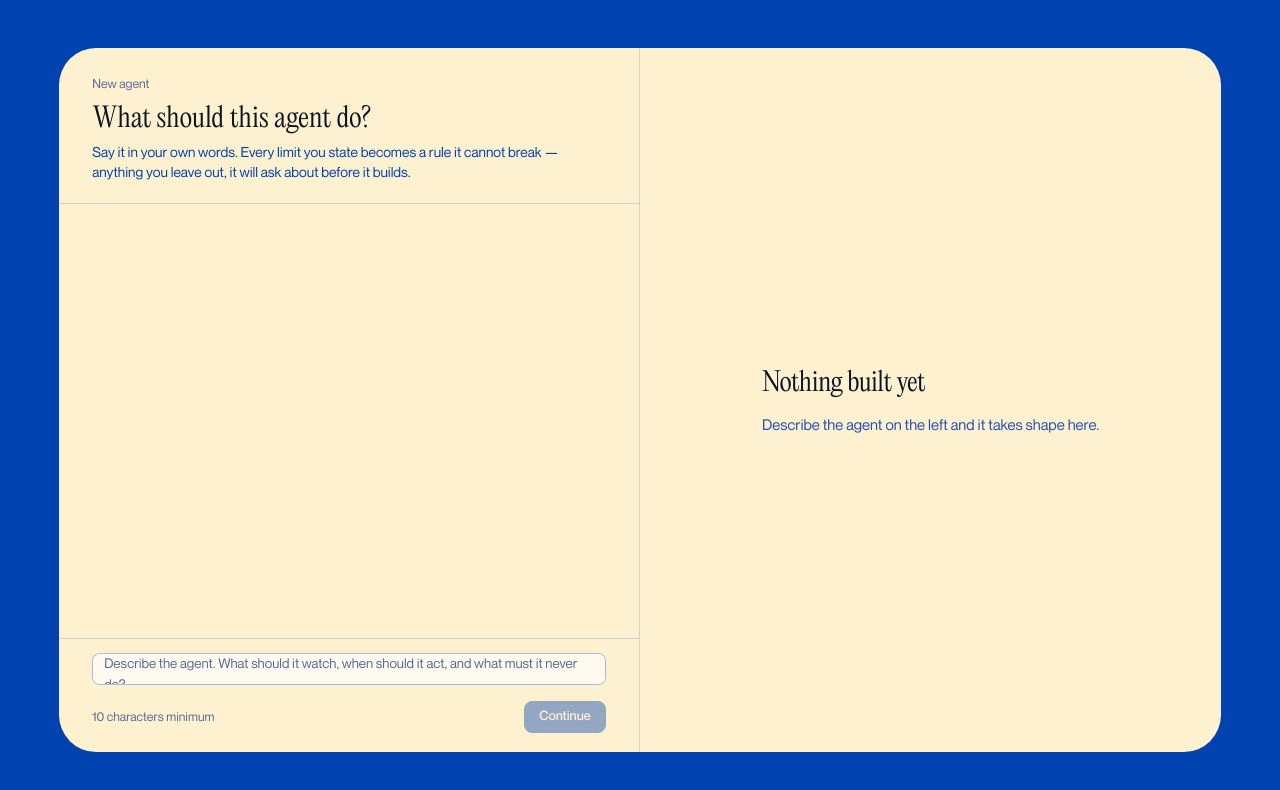
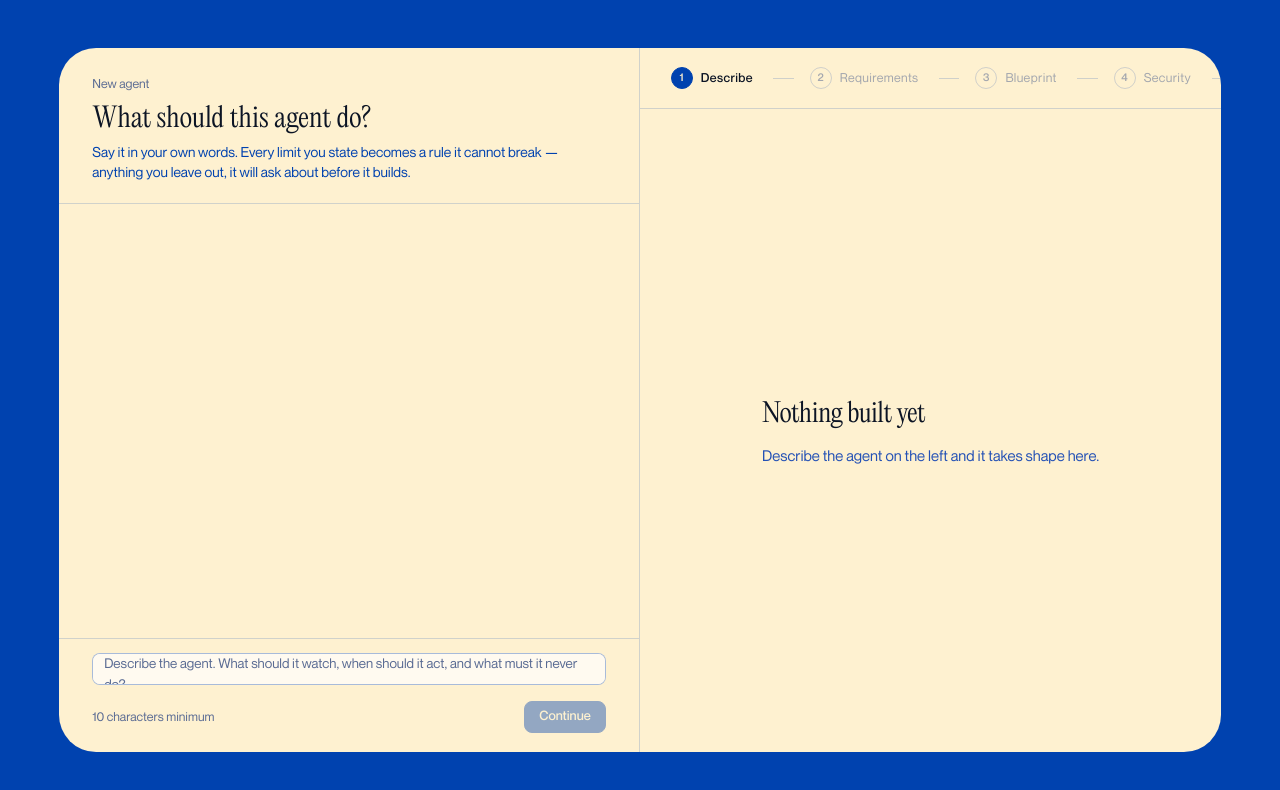
Before and after one commit to austinjeremiah/Kido, a Next.js app in the folder frontend/: page /new in a window 1280 px wide. Shown: the top 790 px of the page. Built offline with nearby package versions, Linux system fonts and the light colour scheme.

Commit message:
Added steps nav bar

```diff
--- a/frontend/app/new/page.tsx
+++ b/frontend/app/new/page.tsx
@@ -14,10 +14,12 @@
  */
 import { useState } from 'react';
 import { PromptComposer } from '@/components/create/PromptComposer';
+import { CreateSteps, type CreateStepId } from '@/components/create/CreateSteps';
 import { EmptyState } from '@/components/studio/primitives';
 
 export default function CreatePage() {
   const [prompt, setPrompt] = useState<string | null>(null);
+  const step: CreateStepId = prompt ? 'REQUIREMENTS' : 'DESCRIBE';
 
   return (
     <div className="kc">
@@ -40,6 +42,8 @@ export default function CreatePage() {
         </section>
 
         <section className="kc-half kc-half--right">
+          <CreateSteps current={step} />
+          <div className="kc-stage">
             {prompt ? (
               <EmptyState
                 title="Reading the description"
@@ -51,6 +55,7 @@ export default function CreatePage() {
                 body="Describe the agent on the left and it takes shape here."
               />
             )}
+          </div>
         </section>
       </div>
     </div>
--- a/frontend/components/create/CreateSteps.tsx
+++ b/frontend/components/create/CreateSteps.tsx
@@ -1,21 +1,23 @@
 'use client';
 
 /**
- * The pipeline, named in the top bar.
+ * The pipeline, across the top of the pane it drives.
  *
  * These are the backend's real stages, not a decorative progress bar: INTAKE
  * through EXPORT_READY, collapsed to the seven a person cares about. REPAIR is
  * folded into Build because it is a loop back into it rather than a step
  * forward, and SIMULATE and FINAL_VERIFY sit under Tests for the same reason.
  *
- * Approve is listed as its own step deliberately. It is the one place the build
- * stops and waits for a human, and burying it inside Build would hide the only
+ * Approve is listed on its own deliberately. It is the one place the build
+ * stops and waits for a human, and folding it into Build would hide the only
  * gate in the pipeline.
  *
- * Sized like the workbench's own .cl-badge (21px tall, 10.5px text) rather than
- * as hero-scale pills — this rides inside a 44px chrome bar next to the mark,
- * the same bar the product uses everywhere else.
+ * Not tabs: you cannot click ahead to a stage that has not happened. It reports
+ * where the build is, which is why it renders as a rail rather than as a
+ * TabStrip.
  */
+import { Check } from 'lucide-react';
+
 export const CREATE_STEPS = [
   { id: 'DESCRIBE', label: 'Describe' },
   { id: 'REQUIREMENTS', label: 'Requirements' },
@@ -32,23 +34,20 @@ export function CreateSteps({ current }: { current: CreateStepId }) {
   const index = CREATE_STEPS.findIndex((s) => s.id === current);
 
   return (
-    <nav className="kc-steps" aria-label="Agent creation progress">
-      <ol className="kc-steps__list">
+    <nav className="kc-rail" aria-label="Build progress">
+      <ol className="kc-rail__list">
         {CREATE_STEPS.map((step, i) => {
           const state = i < index ? 'done' : i === index ? 'current' : 'todo';
           return (
-            <li key={step.id} className="kc-steps__item" data-state={state}>
-              <span className="kc-steps__num" aria-hidden>
-                {i + 1}
+            <li key={step.id} className="kc-rail__step" data-state={state} aria-current={state === 'current' ? 'step' : undefined}>
+              <span className="kc-rail__dot" aria-hidden>
+                {state === 'done' ? <Check size={12} strokeWidth={3} /> : i + 1}
               </span>
-              <span className="kc-steps__label">{step.label}</span>
+              <span className="kc-rail__label">{step.label}</span>
             </li>
           );
         })}
       </ol>
-      <p className="kc-steps__compact">
-        {index + 1}/{CREATE_STEPS.length} · {CREATE_STEPS[index]?.label}
-      </p>
     </nav>
   );
 }
--- a/frontend/public/styles/create.css
+++ b/frontend/public/styles/create.css
@@ -43,6 +43,100 @@
 }
 
 .kc-half--right {
+  min-height: 0;
+}
+
+/* --- the build rail ------------------------------------------------------
+   Across the top of the pane it drives. Not tabs: you cannot click ahead to a
+   stage that has not happened, so it reports rather than navigates.
+
+   The connector is drawn on the dot's ::before rather than as its own element,
+   so the line lives in the same row as the number it joins and cannot drift
+   out of alignment with it. */
+.kc-rail {
+  flex: 0 0 auto;
+  padding: clamp(1.1rem, 2.4vh, 1.7rem) clamp(1.4rem, 2.4vw, 2.2rem);
+  border-bottom: 1px solid var(--cl-line);
+  overflow-x: auto;
+  scrollbar-width: none;
+}
+.kc-rail::-webkit-scrollbar { display: none; }
+
+.kc-rail__list {
+  display: flex;
+  align-items: center;
+  gap: 0;
+  margin: 0;
+  padding: 0;
+  list-style: none;
+  min-width: max-content;
+}
+
+.kc-rail__step {
+  display: inline-flex;
+  align-items: center;
+  gap: 8px;
+  position: relative;
+  padding-right: clamp(12px, 1.6vw, 26px);
+  white-space: nowrap;
+  font-size: 12.5px;
+  letter-spacing: 0.03em;
+  color: var(--cl-ink-3);
+  transition: color 0.35s ease;
+}
+
+/* the line that joins this step to the one before it */
+.kc-rail__step + .kc-rail__step::before {
+  content: '';
+  width: clamp(12px, 1.6vw, 26px);
+  height: 1px;
+  margin-right: 8px;
+  background: var(--cl-line-strong);
+}
+
+.kc-rail__dot {
+  display: inline-flex;
+  align-items: center;
+  justify-content: center;
+  width: 22px;
+  height: 22px;
+  flex: 0 0 auto;
+  border-radius: 50%;
+  border: 1px solid var(--cl-line-strong);
+  font-family: var(--medium), Arial, sans-serif;
+  font-size: 11px;
+  font-variant-numeric: tabular-nums;
+  transition: background 0.35s ease, border-color 0.35s ease, color 0.35s ease;
+}
+
+/* Done keeps full ink: fading finished work makes progress read as decay. */
+.kc-rail__step[data-state="done"] { color: var(--cl-ink-2); }
+.kc-rail__step[data-state="done"] .kc-rail__dot {
+  background: var(--cl-pass-bg);
+  border-color: var(--cl-pass);
+  color: var(--cl-pass);
+}
+
+/* Current is the only inversion, which is what makes it findable without
+   being bigger than anything beside it. */
+.kc-rail__step[data-state="current"] {
+  color: var(--cl-ink-heading);
+  font-family: var(--medium), Arial, sans-serif;
+}
+.kc-rail__step[data-state="current"] .kc-rail__dot {
+  background: var(--cl-ink);
+  border-color: var(--cl-ink);
+  color: var(--cl-ink-inv);
+}
+
+.kc-rail__step[data-state="todo"] { opacity: 0.55; }
+
+/* --- the pane the rail drives -------------------------------------------- */
+.kc-stage {
+  flex: 1 1 auto;
+  min-height: 0;
+  overflow-y: auto;
+  display: flex;
   align-items: center;
   justify-content: center;
   padding: clamp(1.5rem, 4vw, 3rem);
```
Lines whose indentation alone changed are shown as unchanged.
